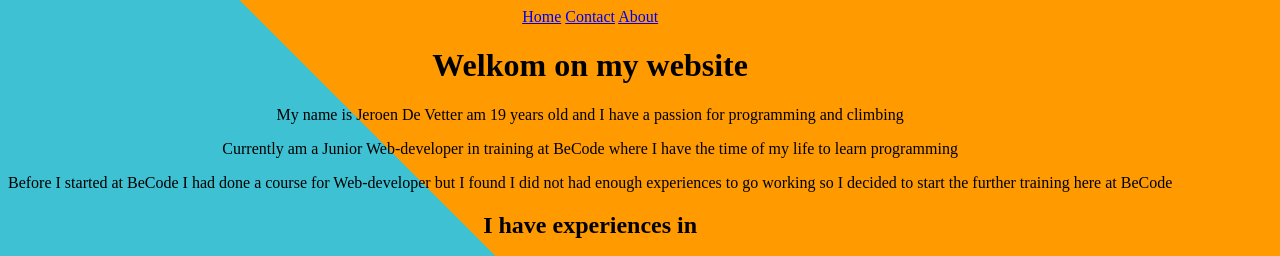
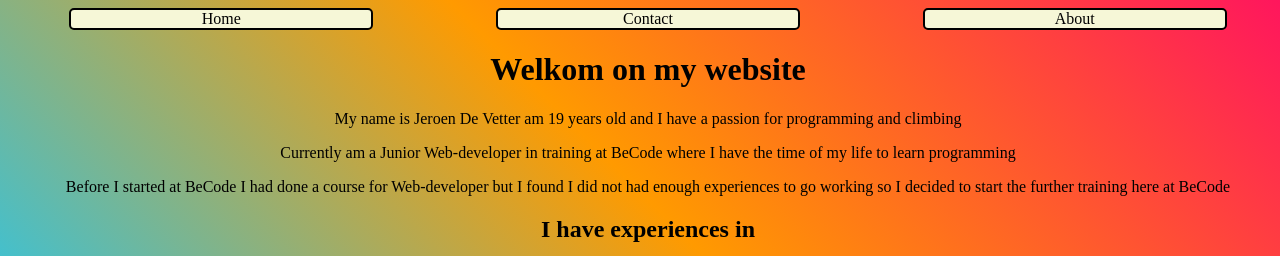
Before and after one commit to JeroenDeVetter/HTML-and-CSS, a plain HTML site: page SourceCode/index.html in a window 1280 px wide. Shown: the top 256 px of the page. Drawn offline with Linux system fonts and the light colour scheme; files whose address does not match are found by name.

Commit message:
CSS changes

```diff
--- a/SourceCode/css/main.css
+++ b/SourceCode/css/main.css
@@ -1,19 +1,46 @@
 body {
 
-    display: flex;
     text-align: center;
-
     position: absolute;
-    background-color: #013A6B;
-    background-image: -webkit-linear-gradient(45deg, #3ec1d3  50%, #ff9a00  50%);
+    background-image: -webkit-linear-gradient(45deg, #3ec1d3  25%, #ff9a00  60%, #ff165d 100%);
     background-repeat:no-repeat;
     background-attachment: fixed;
     height: 100%;
     width: 100%;
-
 
 }
 
 img {
     width:250px;
 }
+
+
+
+
+a {
+    display: flex;
+    color: black;
+    text-decoration: none;
+    justify-content: center;
+    min-width: 300px;
+    max-width: 600px;
+    border: 2px solid black;
+    background-color: #f6f7d7;
+    border-radius: 5px;
+  }
+  a:hover {
+    border: 2px solid black;
+    background-color: #3ec1d3;
+    border-radius: 5px;
+  }
+  a:active {
+    border: 2px solid black;
+    background-color: lightblue;
+    border-radius: 5px;
+  }
+  .menu {
+      width: 100%;
+      display: flex;
+      justify-content: space-around;
+      flex-wrap: wrap;
+  }
```
Also changed, not shown: SourceCode/index.html (+5 -0 lines).
